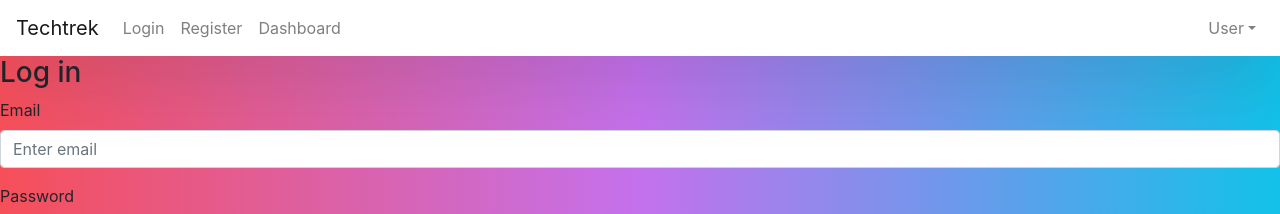
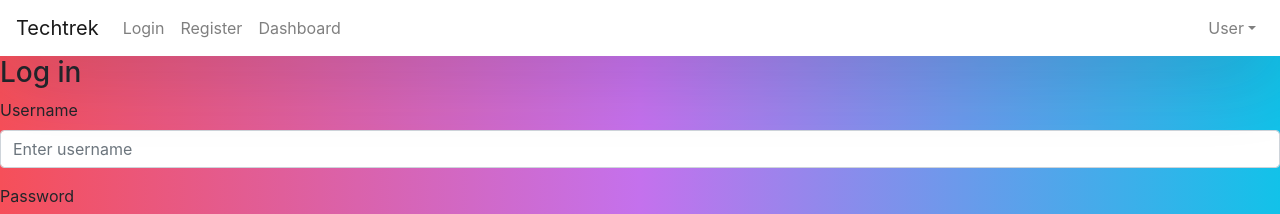
Before and after one commit to e0176881/SEED2021_TT2_Room-12, a React (Create React App) app: page /login in a window 1280 px wide. Shown: the top 214 px of the page. Built offline with nearby package versions, Linux system fonts and the light colour scheme.

Commit message:
changed email address to username

```diff
--- a/src/components/login.js
+++ b/src/components/login.js
@@ -7,11 +7,11 @@
         <h3>Log in</h3>
 
         <div className="form-group">
-          <label>Email</label>
+          <label>Username</label>
           <input
-            type="email"
+            type="username"
             className="form-control"
-            placeholder="Enter email"
+            placeholder="Enter username"
           />
         </div>
 
```
